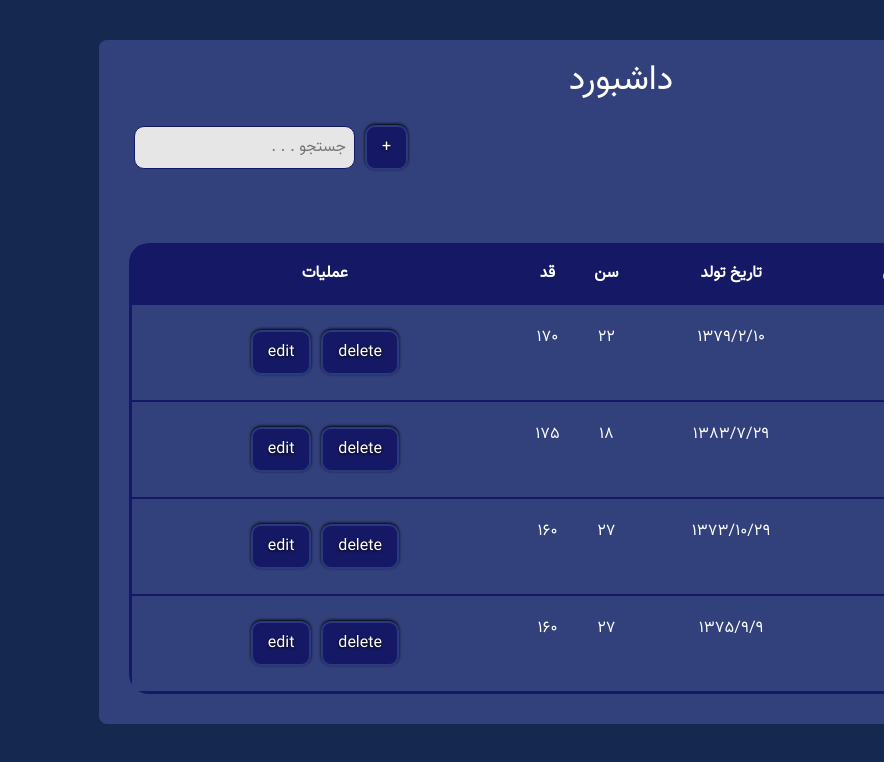
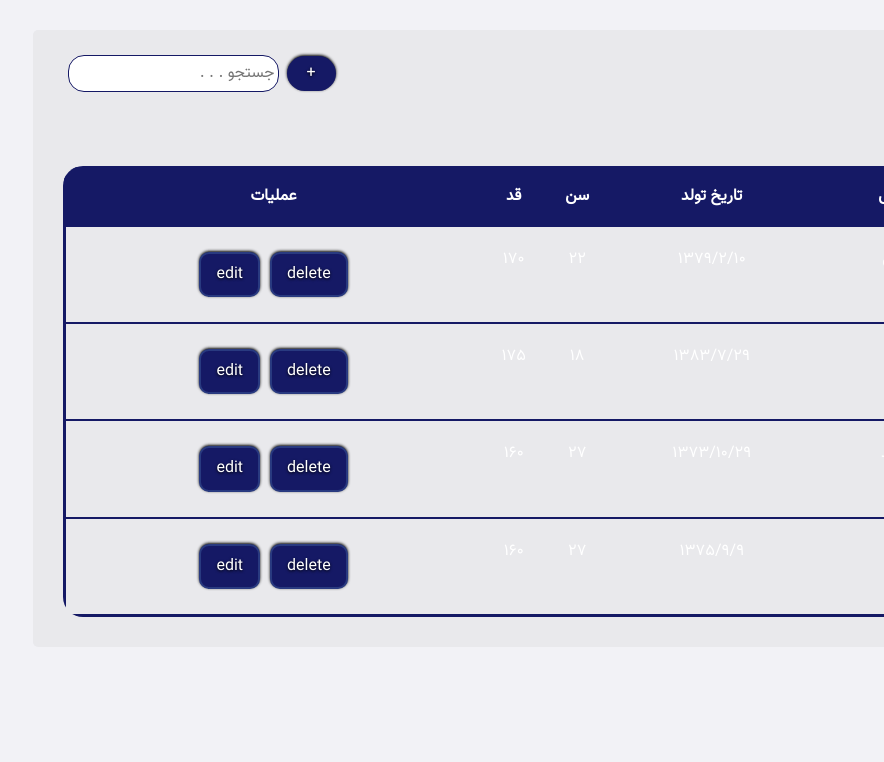
Before and after one commit to hashemisajad90/dashboard, a React (Create React App) app: page / in a window 1280 px wide. Shown: the top 762 px of the page, without its empty margins (396-1280 px from the left). Built offline with nearby package versions, Linux system fonts and the light colour scheme.

Commit message:
style: header & modal

```diff
--- a/src/App.css
+++ b/src/App.css
@@ -6,29 +6,25 @@
   font-family: "Vazir-FD" !important;
 }
 body{
-  background-color: #142850 !important;
   direction: rtl !important;
+  background-color: #1519650e !important;
 }
 .App {
   display: flex;
   justify-content: center;
   align-items: center;
-  padding: 40px 60px;
+  padding: 30px 50px;
 }
 .orginal{
   padding: 20px 30px !important;
-  background-color: #32407B;
-  border-radius: 8px!important;
-  width: 90% !important;
+  background-color: #0000000a !important;
+  z-index: 1 !important;
+  border-radius: 5px!important;
+  width: 95% !important;
   display: flex !important;
-  flex-direction: column;
+  flex-direction: column !important;
   justify-content: center !important;
   align-items: center !important;
-}
-h1{
-  color: #fff !important;
-  font-size: 35px !important;
-  font-weight: normal !important;
 }
 .header{
   width: 100%;
@@ -43,30 +39,31 @@ h1{
   background-color: #151965 !important;
   color: #fff !important;
   text-shadow: 0 1px 3px #000 !important;
-  padding: 20px 15px !important;
-  border-radius: 10px !important;
-  border: 2px solid #293A80 !important;
+  border: none !important;
+  padding: 15px !important;
+  border-radius: 50px !important;
   box-shadow: 0 -1px 3px #000 !important;
   font-size: 16px !important;
-  margin: 5px !important;
+  margin: 3px !important;
   cursor: pointer !important;
-  transition: all 0.3s 0.1s ease-in !important;
+  transition: all 0.2s 0.1s ease-in !important;
 }
 .ant-modal-content{
-  border-radius: 15px !important;
-  border:  2px solid #fff !important;
-  background-color: #32407B !important;
-  color: #fff !important;
+  border-radius: 5px !important;
+  border: 2px solid #151965 !important;
+  background-color: #fff !important;
+  color: #000 !important;
 }
 .ant-modal-header{
+  padding: 15px 20px !important;
   display: flex !important;
-  border-radius: 15px !important;
+  border-radius: 3px !important;
   border-bottom: 1px solid #151965  !important;
-  background-color: #32407B !important;
-  color: #fff !important;
+  background-color: #fff !important;
+  color: #000 !important;
 }
 .ant-modal-title{
-  color: #fff !important;
+  color: #000 !important;
 }
 .ant-modal-body{
   display: flex;
@@ -77,29 +74,34 @@ h1{
 .ant-modal-footer{
   direction: ltr !important;
   text-align: center !important;
-  border-radius: 15px !important;
-  border-top: 1px solid #151965  !important;
+  border-radius: 3px !important;
+  border-top: 1px solid #151965 !important;
 }
 .modal-div{
-  width: 80%;
+  width: 100% !important;
   display: inline-flex !important;
   justify-content: space-between !important;
   align-items: center !important;
 }
+.input-modal{
+  width: 50% !important;
+  padding: 5px 3px !important;
+}
 .ant-modal-close{
+  border-radius: 65px !important;
   right: unset !important;
   left: 0 !important;
-  width: 7% !important;
-  height: 10% !important;
+  width: 5% !important;
+  height: 9% !important;
   margin: 8px 10px !important;
+  border: none !important;
 }
 Input{
   outline: none !important;
   border: 1px solid #151965 !important;
-  background-color: #e7e6e6 !important;
   color: #000 !important;
-  border-radius: 10px !important;
-  padding: 8px !important;
+  border-radius: 16px !important;
+  padding: 5px 3px !important;
   font-size: 16px !important;
   margin: 5px !important;
   cursor: pointer !important;
@@ -111,14 +113,14 @@ Button{
   background-color: #151965 !important;
   color: #fff !important;
   text-shadow: 0 1px 3px #000 !important;
-  padding: 8px 15px !important;
-  border-radius: 10px !important;
-  border: 2px solid #293A80 !important;
+  border: none !important;
+  padding: 5px 20px !important;
+  border-radius: 50px !important;
   box-shadow: 0 -1px 3px #000 !important;
   font-size: 16px !important;
-  margin: 5px !important;
+  margin: 3px !important;
   cursor: pointer !important;
-  transition: all 0.3s 0.1s ease-in !important;
+  transition: all 0.2s 0.1s ease-in !important;
 }
 button:hover{
   background-color: #fff !important;
--- a/src/App.js
+++ b/src/App.js
@@ -1,14 +1,15 @@
 import './App.css';
 import { ActiveUser } from './components/active-user/active-user';
 import { Header } from './components/header/header';
+import { InitialContextProvider } from './contexts/initialContext';
 
 
 function App() {
   return (
     <div className="App">
+      <InitialContextProvider>
         <div className='orginal'>
           <>
-          <h1>داشبورد</h1>
             <Header />
           </>
           <>
@@ -16,6 +17,7 @@ function App() {
             <ActiveUser />
           </>
         </div>
+      </InitialContextProvider>
     </div>
   );
 }
--- a/src/components/active-user/active-user.js
+++ b/src/components/active-user/active-user.js
@@ -1,13 +1,33 @@
-import { useEffect, useState } from "react";
+import { useContext, useEffect, useState } from "react";
 import { useDispatch, useSelector } from "react-redux";
-import { deleted } from "../../redux/users/user.action";
+import { InitialContext } from "../../contexts/initialContext";
+import { deleted, edit } from "../../redux/users/user.action";
 import { Buttion } from "../button/button";
+import { Input } from "../input/input";
 
 export function ActiveUser() {
     const clients = useSelector(state => state.client.clients);
+    const state = useSelector(state => state.client);
     const dispatch = useDispatch();
     const [timeOuter, setTimeOuter] = useState(false);
 
+    const { inputValues, setInputValues } = useContext(InitialContext);
+    const [findClient, setFindClient] = useState();
+
+    const [newInitial, setNewInitial] = useState(inputValues);
+
+    function editHandler(id) {
+        setFindClient(id)
+    }
+
+    function doneHandler(id) {
+        dispatch(edit(id, newInitial));
+        setFindClient()
+    }
+
+    function cancelHandler() {
+        setFindClient()
+    }
     useEffect(() => {
         try {
             setTimeout(() => {
@@ -17,6 +37,7 @@ export function ActiveUser() {
             console.error(e);
         }
     }, []);
+
     return (
         <div class="table-user w-100">
             <table class="table">
@@ -34,7 +55,20 @@ export function ActiveUser() {
                     {
                         timeOuter ?
                             clients.map((item, index) => {
-                                return (
+                                return item.id === findClient ? (
+                                    <tr key={`p${index}_${item.name}`}>
+                                        <td><Input type='text' defaultValue={item.name} onChange={(e) => setNewInitial({ ...newInitial, name: e.target.value })} /></td>
+                                        <td><Input type='text' defaultValue={item.family} onChange={(e) => setNewInitial({ ...newInitial, family: e.target.value })} /></td>
+                                        <td><Input type='text' defaultValue={item.date_of_brith} onChange={(e) => setNewInitial({ ...newInitial, date_of_brith: e.target.value })} /></td>
+                                        <td><Input type='text' defaultValue={item.age} onChange={(e) => setNewInitial({ ...newInitial, age: e.target.value })} /></td>
+                                        <td><Input type='text' defaultValue={item.size} onChange={(e) => setNewInitial({ ...newInitial, size: e.target.value })} /></td>
+                                        <td className=".btn-td">
+                                            <Buttion className='btn-table' type='button' text='done' onClick={() => doneHandler(item.id)} />
+                                            <Buttion className='btn-table' type='button' text='cancel' onClick={() => cancelHandler()} />
+                                        </td>
+                                    </tr>)
+                                    :
+                                    (
                                         <tr key={`p${index}_${item.name}`}>
                                             <td>{item.name}</td>
                                             <td>{item.family}</td>
@@ -43,16 +77,16 @@ export function ActiveUser() {
                                             <td>{item.size}</td>
                                             <td className=".btn-td">
                                                 <Buttion className='btn-table' type='button' text='delete' onClick={() => dispatch(deleted(item.id))} />
-                                            <Buttion className='btn-table' type='button' text='edit' />
+                                                <Buttion className='btn-table' type='button' text='edit' onClick={() => editHandler(item.id)} />
                                             </td>
                                         </tr>
                                     )
                             })
                             :
-                            ''
+                            <h1>کمی صبر کنید ...</h1>
                     }
                 </tbody>
             </table>
-        </div>
+        </div >
     )
 }
--- a/src/components/header/add.js
+++ b/src/components/header/add.js
@@ -1,24 +1,17 @@
 import 'antd/dist/antd.css';
 import { Button, Modal } from 'antd';
-import React, { useState } from 'react';
+import React, { useContext, useState } from 'react';
 import { Input } from '../input/input';
 import { Span } from '../span/span';
 import { useDispatch, useSelector } from 'react-redux';
 import { initialState } from '../../redux/users/user.state';
 import { add } from '../../redux/users/user.action';
+import { InitialContext } from '../../contexts/initialContext';
 const Add = () => {
   const clients = useSelector(state => state.client.clients)
   const [modal2Open, setModal2Open] = useState(false);
-  const [inputValues, setInputValues] = useState({
-    name: '',
-    family: '',
-    date_of_brith: '',
-    age: '',
-    size: '',
-    id: 0,
-  })
-  // console.log(inputValues);
 
+  const { inputValues , setInputValues } = useContext(InitialContext);
 
   const dispatch = useDispatch();
 
@@ -42,23 +35,23 @@ const Add = () => {
       >
         <div className='modal-div' >
           <Span className='span-modal' text='نام : ' />
-          <Input type='text' placeholder=' . . .' onChange={(e) => setInputValues({ ...inputValues, name: e.target.value })} />
+          <Input className='input-modal' type='text' placeholder=' . . .' onChange={(e) => setInputValues({ ...inputValues, name: e.target.value })} />
         </div>
         <div className='modal-div' >
           <Span className='span-modal' text='نام خانوادگی : ' />
-          <Input type='text' placeholder=' . . .' onChange={(e) => setInputValues({ ...inputValues, family: e.target.value })} />
+          <Input className='input-modal' type='text' placeholder=' . . . ' onChange={(e) => setInputValues({ ...inputValues, family: e.target.value })} />
         </div>
         <div className='modal-div' >
           <Span className='span-modal' text='تاریخ تولد : ' />
-          <Input type='date' placeholder=' . . .' onChange={(e) => setInputValues({ ...inputValues, date_of_brith: e.target.value })} />
+          <Input className='input-modal' type='date' placeholder=' . . . ' onChange={(e) => setInputValues({ ...inputValues, date_of_brith: e.target.value })} />
         </div>
         <div className='modal-div' >
           <Span className='span-modal' text='سن : ' />
-          <Input type='number' placeholder=' . . .' onChange={(e) => setInputValues({ ...inputValues, age: e.target.value })} />
+          <Input className='input-modal' type='number' placeholder=' . . . ' onChange={(e) => setInputValues({ ...inputValues, age: e.target.value })} />
         </div>
         <div className='modal-div' >
           <Span className='span-modal' text='قد : ' />
-          <Input type='number' placeholder=' . . .' onChange={(e) => setInputValues({ ...inputValues, size: e.target.value })} />
+          <Input className='input-modal' type='number' placeholder=' . . . ' onChange={(e) => setInputValues({ ...inputValues, size: e.target.value })} />
         </div>
       </Modal>
     </>
--- a/src/components/input/input.js
+++ b/src/components/input/input.js
@@ -1,5 +1,5 @@
 export function Input(props) {
     return(
-        <input type={props.type} value={props.value} placeholder={props.placeholder} onChange={props.onChange} />
+        <input className={props.className} type={props.type} value={props.value} placeholder={props.placeholder} defaultValue={props.defaultValue} onChange={props.onChange} />
     )
 }
--- /dev/null
+++ b/src/contexts/initialContext.js
@@ -0,0 +1,19 @@
+import { createContext, useState } from "react";
+
+export const InitialContext = createContext();
+
+export function InitialContextProvider({children}) {
+    const [inputValues, setInputValues] = useState({
+        name: '',
+        family: '',
+        date_of_brith: '',
+        age: '',
+        size: '',
+        id: 0,
+      })
+    return(
+        <InitialContext.Provider value={{inputValues,setInputValues}} >
+            {children}
+        </InitialContext.Provider>
+    )
+}
--- a/src/redux/users/user.constant.js
+++ b/src/redux/users/user.constant.js
@@ -1,2 +1,3 @@
 export const ADD = 'ADD';
 export const DELETE = 'DELETE';
+export const EDIT = 'EDIT';
```
Also changed, not shown: src/redux/users/user.action.js (+12 -2 lines), src/redux/users/user.reducer.js (+9 -4 lines). Lines whose indentation alone changed are shown as unchanged.
